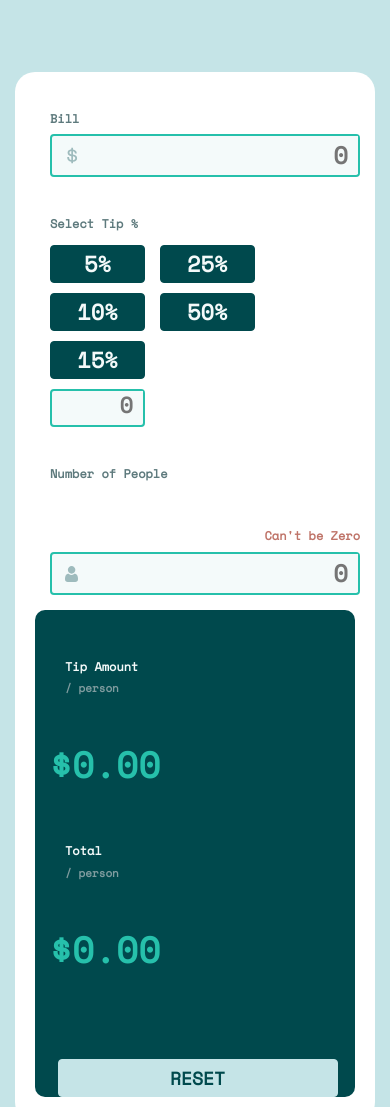
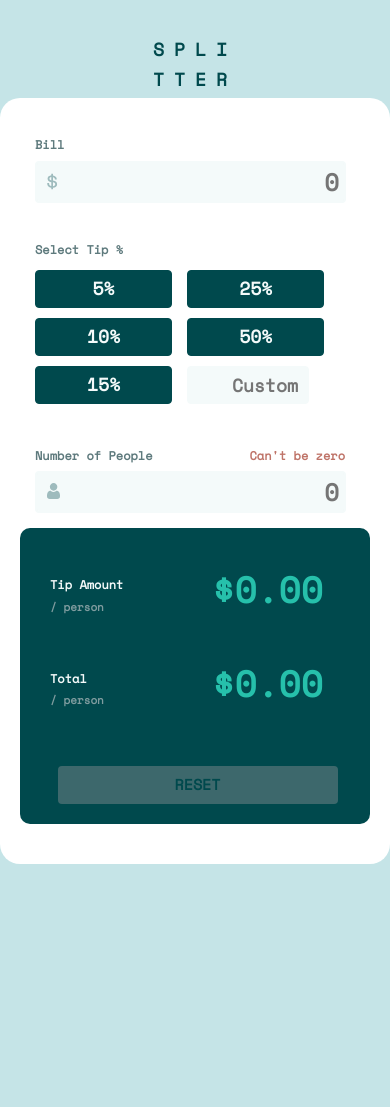
Before and after one commit to RohanKonda/splitter, a plain HTML site: page index.html in a window 390 px wide. Shown: the top 1107 px of the page. After the commit the page ends 864 px from the top, so only its background shows below. Drawn offline with nearby package versions, Linux system fonts and the light colour scheme.

Commit message:
Mobile layout fixed
Not perfect though

```diff
--- a/css/styles.css
+++ b/css/styles.css
@@ -5,14 +5,46 @@ body{
 }
 
 
+.title{
+  margin-top: 10%;
+
+  margin-left: auto;
+  margin-right: auto;
+  text-align: center;
+
+
+}
+
+h5{
+  font-size: 18px;
+    font-weight: 700;
+  letter-spacing: 10px;
+  color:hsl(183, 100%, 15%);
+}
+
+
 .srow{
 
 background-color: hsl(0, 0%, 100%);
 
-margin: 20% auto;
+margin-top: 5%;
+margin-bottom: 5%;
+margin-left: auto;
+margin-right: auto;
 border-radius: 20px;
 padding: 20px 20px;
 max-width: 750px;
+
+}
+
+.lcol{
+
+
+  border-radius: 20px;
+
+  padding-left: 15px;
+  padding-top: 10px;
+  padding-bottom: 10px;
 
 }
 
@@ -45,12 +77,18 @@ color: hsl(8, 40%, 58%);
   border-radius: 4px;
   border-style: solid;
 text-align: right;
-  border-color: hsl(172, 67%, 45%);
+
   background-color: hsl(189, 41%, 97%);
   width: 310px;
-  border-width: 2px;
+  border-width: 0px;
   height: 43px;
 }
+
+.amount-div:hover{
+  border-color: hsl(172, 67%, 45%);
+  border-width: 2px;
+}
+
 
 .amount-div.custom-tip{
   margin-top: 5px;
@@ -60,24 +98,57 @@ text-align: right;
 
 .amount-input{
   display: inline;
-  border-style: none;
-  padding-right: 10px;
-  width: 200px;
+  border-style: solid;
+  border-color: hsl(189, 41%, 97%);
+  border-width: 2px;
+  padding-right: 5px;
+  width: 100% - 100px;
   text-align: right;
   font-size: 24px;
   font-weight: 700;
   background-color: hsl(189, 41%, 97%);
   color:  hsl(183, 100%, 15%);
+  background-image: url('../images/icon-dollar.svg');
+  background-position: 10px 10px;
+  background-repeat: no-repeat;
+  border-radius: 4px;
+}
 
+.amount-input:focus{
+  border-style: solid;
+  border-color: hsl(172, 67%, 45%);
+  border-width: 2px;
 
 }
 
-.amount-input.custom-input{
-  vertical-align:middle;
-  width: 80px;
-  height: 28px;
-  font-size: 22px;
+
+
+
+.custom-input{
+  color: hsl(183, 100%, 15%);
+  background-color: hsl(189, 41%, 97%);
+  border-color: hsl(189, 41%, 97%);
+  margin-top: 5px;
+  margin-bottom: 5px;
+  margin-right: 5px;
+  width: 95px;
+  font-size: 18px;
+  font-weight: 700;
+  padding-right: 10px;
+  height: 38px;
+  text-align: right;
+
 }
+
+.custom-input:focus{
+box-shadow:0 0 0 0rem rgb(0 0 0);
+    border-color: hsl(172, 67%, 45%);
+    border-style: solid;
+    border-width: 2px;
+
+}
+
+
 
 
 
@@ -85,16 +156,33 @@ text-align: right;
   outline: none;
 }
 
-.lcol{
+
+.amount-input.person{
+  display: inline;
+  border-style: solid;
+  border-color: hsl(189, 41%, 97%);
+  border-width: 2px;
+  padding-right: 5px;
+  width: 100% - 100px;
+  text-align: right;
+  font-size: 24px;
+  font-weight: 700;
+  background-color: hsl(189, 41%, 97%);
+  color:  hsl(183, 100%, 15%);
+  background-image: url('../images/icon-person.svg');
+  background-position: 10px 10px;
+  background-repeat: no-repeat;
+  border-radius: 4px;
+}
 
 
-  border-radius: 20px;
+.amount-input.person:focus{
+  border-style: solid;
+  border-color: hsl(172, 67%, 45%);
+  border-width: 2px;
+}
 
-  padding-left: 15px;
-  padding-top: 10px;
-  padding-bottom: 10px;
 
-}
 
 .tips-row{
   text-align: left;
@@ -110,7 +198,7 @@ text-align: right;
     margin-bottom: 5px;
     margin-right: 5px;
     width: 95px;
-    font-size: 22px;
+    font-size: 18px;
     font-weight: 700;
     padding: 0;
     height: 38px;
@@ -123,6 +211,14 @@ text-align: right;
     background-color: hsl(185, 41%, 84%);
     border-color: hsl(185, 41%, 84%);
 }
+
+.btn-light:focus {
+    color: hsl(183, 100%, 15%);
+    background-color: hsl(172, 67%, 45%);
+    border-color: hsl(172, 67%, 45%);;
+}
+
+
 
 
 .person-row{
@@ -169,15 +265,98 @@ max-width: 350px;
 
 .btn-light-cyan {
     color: hsl(183, 100%, 15%);
-    background-color: hsl(185, 41%, 84%);
-    border-color: hsl(185, 41%, 84%);
-    margin-top: 80px;
+    background-color: hsl(172, 67%, 45%);
 
+    margin-top: 90px;
+    border: 0px;
 
     width: 280px;
-    font-size: 18px;
+    font-size: 15px;
     font-weight: 700;
     padding: 0;
     height: 38px;
 
 }
+
+.btn-light-cyan:focus{
+  box-shadow:0 0 0 0rem rgb(0 0 0);
+}
+
+.btn-light-cyan:hover{
+  box-shadow:0 0 0 0rem rgb(0 0 0);
+  background-color: hsl(189, 41%, 97%);
+}
+
+.btn-light-cyan:disabled{
+  box-shadow:0 0 0 0rem rgb(0 0 0);
+  background-color: hsl(186, 14%, 43%);
+}
+
+
+
+/* For Firefox */
+
+input[type='number'] {
+    -moz-appearance:textfield;
+}
+
+
+
+/* Webkit browsers like Safari and Chrome */
+
+input[type=number]::-webkit-inner-spin-button,
+input[type=number]::-webkit-outer-spin-button {
+    -webkit-appearance: none;
+    margin: 0;
+}
+
+
+/* Mobiles and small screens */
+
+@media only screen and (max-width: 480px) {
+
+  .srow{
+  margin: 0px;
+
+  }
+
+  .container{
+    padding: 0px;
+  }
+
+  .lcol{
+    padding-left: 15px;
+
+  }
+
+  .rcol{
+    margin-bottom: 20px;
+
+  }
+
+  .col-sm-6.col-width{
+    width: 50%;
+  }
+
+  .col-sm-6.col-padding-r{
+    padding-right: 0px;
+  }
+
+  .btn-light{
+    width:45%;
+  }
+
+  .custom-input{
+    width:40%;
+  }
+
+  .amount-input{
+    padding-right: 5px;
+  }
+
+  .btn-light-cyan {
+    margin-top: 50px;
+    margin-bottom:20px;
+  }
+
+}
--- a/index.html
+++ b/index.html
@@ -23,71 +23,63 @@
 
     <div class="container">
 
+<div class="title">
+  <h5>SPLI</h5>
+    <h5>TTER</h5>
+</div>
+
+
       <div class="row fluid srow">
         <div class="col-lg-6 col-sm-12 lcol">
           <h6 class="bill-heading">Bill</h6>
-          <div class="amount-div">
-            <!-- <label for="bill">Bill</label> -->
-            <span><img class="dollar" src="images/icon-dollar.svg" alt="dollor"></span>
-            <span><input type="" class="amount-input" id="" placeholder="0" name="bill"></span>
+          <input type="number" class="amount-input" id="" placeholder="0" name="bill">
 
-
-          </div>
 
           <h6 class="bill-heading tip-heading">Select Tip %</h6>
 
           <div class="row tips-row">
 
-            <div class="col-lg-4 col-sm-6">
+            <div class="col-lg-4 col-sm-6 col-padding-r">
               <button type="button" class="btn btn-light">5%</button>
               <button type="button" class="btn btn-light">25%</button>
             </div>
-            <div class="col-lg-4 col-sm-6">
+            <div class="col-lg-4 col-sm-6 col-padding-r">
               <button type="button" class="btn btn-light">10%</button>
               <button type="button" class="btn btn-light">50%</button>
             </div>
-            <div class="col-lg-4 col-sm-6">
+            <div class="col-lg-4 col-sm-6 col-padding-r">
               <button type="button" class="btn btn-light">15%</button>
-              <div class="amount-div custom-tip">
+                  <input type="number" class="btn custom-input" placeholder="Custom" ></input>
 
-
-                <input type="" class="amount-input custom-input" id="" placeholder="0" name="custom-tip">
-
-
-              </div>
             </div>
 
           </div>
 
           <div class="row person-row">
 
-            <div class="col-lg-6 col-sm-12">
+            <div class="col-lg-6 col-sm-6 col-width">
               <h6 class="bill-heading tip-heading">Number of People</h6>
             </div>
-            <div class="col-lg-6 col-sm-12">
-              <h6 class="bill-heading validation-msg">Can't be Zero</h6>
+            <div class="col-lg-6 col-sm-6 col-width">
+              <h6 class="bill-heading validation-msg">Can't be zero</h6>
             </div>
 
           </div>
-          <div class="amount-div">
-            <!-- <label for="bill">Bill</label> -->
-            <span><img class="dollar" src="images/icon-person.svg" alt="person"></span>
-            <span><input type="" class="amount-input" id="" placeholder="0" name="bill"></span>
 
+          <input type="number" class="amount-input person" id="" placeholder="0" name="person">
 
-          </div>
 
         </div>
         <div class="col-lg-6 col-sm-12 rcol">
 
           <div class="row">
 
-            <div class="col-lg-6 col-sm-6">
+            <div class="col-lg-6 col-sm-6 col-width">
               <h6 class="result-label">Tip Amount</h6>
               <h6 class="result-sub-label">/ person</h6>
             </div>
 
-            <div class="col-lg-6 col-sm-6">
+            <div class="col-lg-6 col-sm-6 col-width">
               <h6 class="result-text">$0.00</h6>
             </div>
 
@@ -97,12 +89,12 @@
 
           <div class="row">
 
-            <div class="col-lg-6 col-sm-6">
+            <div class="col-lg-6 col-sm-6 col-width">
               <h6 class="result-label">Total</h6>
               <h6 class="result-sub-label">/ person</h6>
             </div>
 
-            <div class="col-lg-6 col-sm-6">
+            <div class="col-lg-6 col-sm-6 col-width">
               <h6 class="result-text">$0.00</h6>
             </div>
 
@@ -112,7 +104,7 @@
 
           <div class="row btn-row">
 <div class="ol-lg-12 col-sm-12">
-    <button type="button" class="btn btn-light-cyan">RESET</button>
+    <button type="button" class="btn btn-light-cyan" disabled>RESET</button>
 </div>
 
 
```
